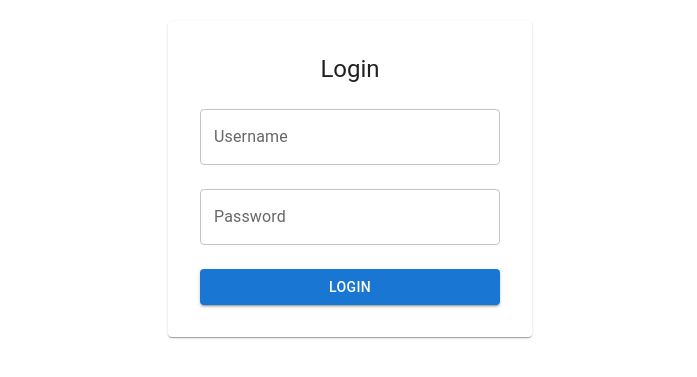
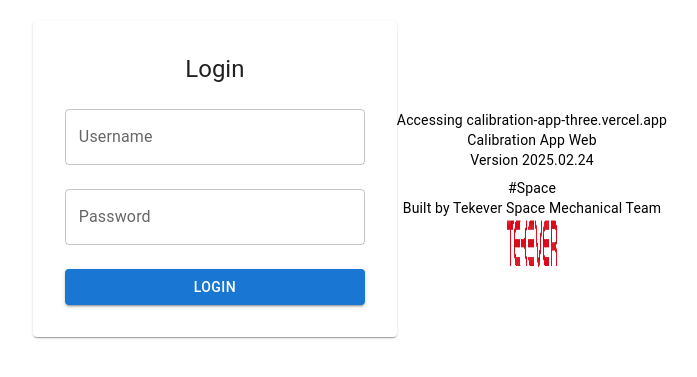
Before and after one commit to alextekever/calibration-app, a React (Vite) app: page / in a window 1280 px wide. Shown: the part 229-606 px from the top of the page, without its empty margins (290-987 px from the left). Built offline with nearby package versions, Linux system fonts and the light colour scheme.

Commit message:
Changed app icon

```diff
--- a/src/pages/Login.tsx
+++ b/src/pages/Login.tsx
@@ -67,6 +67,15 @@ const Login: React.FC = () => {
           </Button>
         </form>
       </Paper>
+      {/* Footer Information */}
+      <Box sx={{ mt: 4, textAlign: 'center' }}>
+        <Typography variant="body2">Accessing calibration-app-three.vercel.app</Typography>
+        <Typography variant="body2">Calibration App Web</Typography>
+        <Typography variant="body2">Version 2025.02.24</Typography>
+        <Typography variant="body2" sx={{ display: 'block', mt: 1 }}>#Space</Typography>
+        <Typography variant="body2">Built by Tekever Space Mechanical Team</Typography>
+        <img src="/logo.png" alt="Logo" style={{ width: 50, height: 50, marginBottom: 8 }} />
+      </Box>
     </Box>
   );
 };
```
Also changed, not shown: public/logo.png.
